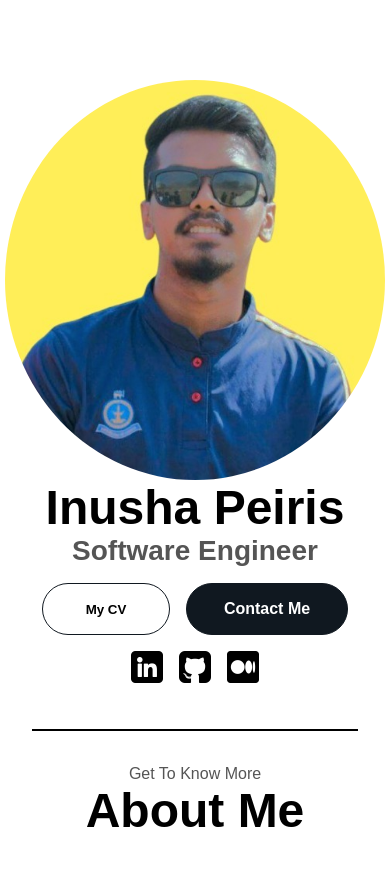
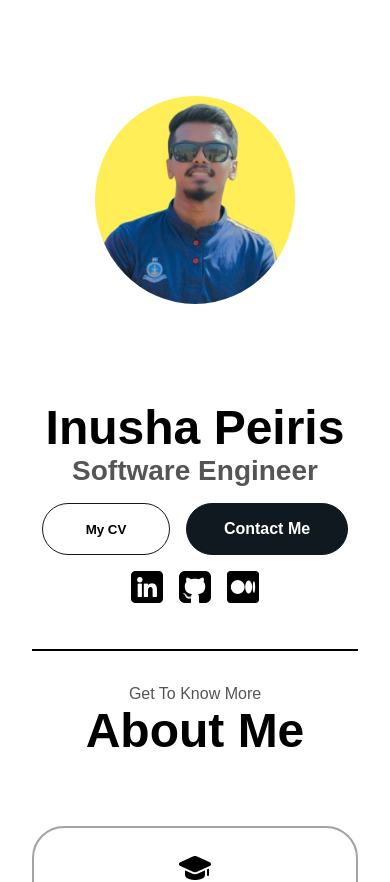
Before and after one commit to inushaPeiris/portfolio, a React (Vite) app: page / in a window 390 px wide. Shown: the top 882 px of the page. Built offline with nearby package versions, Linux system fonts and the light colour scheme; a web font is replaced by a local one.

Commit message:
Fix mobile responsive error.

```diff
--- a/src/components/Hero.jsx
+++ b/src/components/Hero.jsx
@@ -24,7 +24,6 @@ export default function Hero(){
                         Contact Me
                     </a>
                 </div>
-
                 <div className="socials">
                     <a href="https://www.linkedin.com/in/inusha-peiris-504391225/" target="_blank" rel="noopener noreferrer">
                         <img src={LinkedIn} alt="" className="socials-img" />
--- a/src/styles.css
+++ b/src/styles.css
@@ -35,7 +35,6 @@ html {
 
 .more-details {
   color: #555555;
-
 }
 
 p {
@@ -43,7 +42,8 @@ p {
 }
 
 /* TRANSITION */
-a, .btn {
+a,
+.btn {
   transition: all 300ms ease;
 }
 
@@ -549,6 +549,7 @@ footer p {
     padding: 0;
     padding-bottom: 5vh;
     border-bottom: 2px solid black;
+    margin-top: 0;
   }
 
   /* reduce the spacing between hero and about  */
@@ -566,6 +567,11 @@ footer p {
   .contact-info-upper-container {
     margin: 1.5rem auto;
   }
+
+  .my-picture {
+    width: 200px;
+    height: 208px;
+  }
 }
 
 /* for windowed screen */
```
Lines whose indentation alone changed are shown as unchanged.
